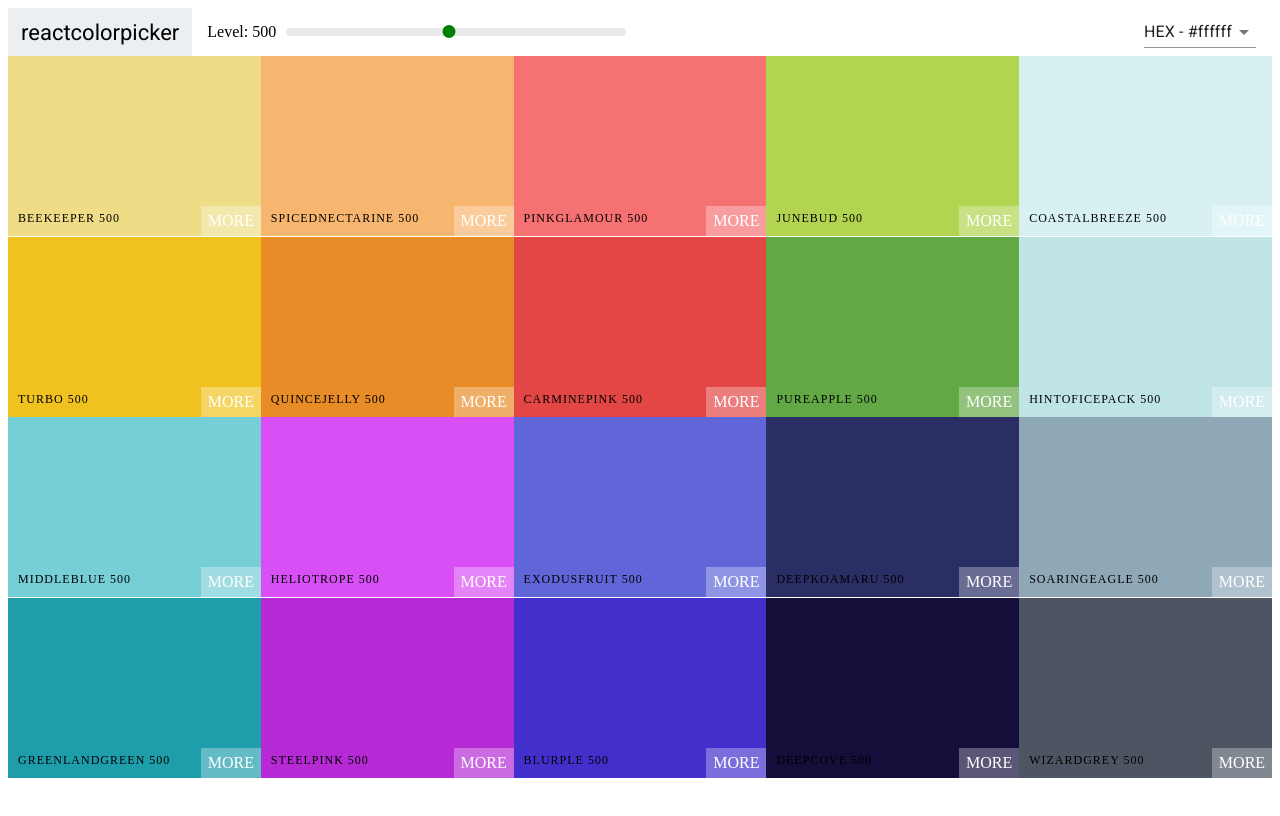
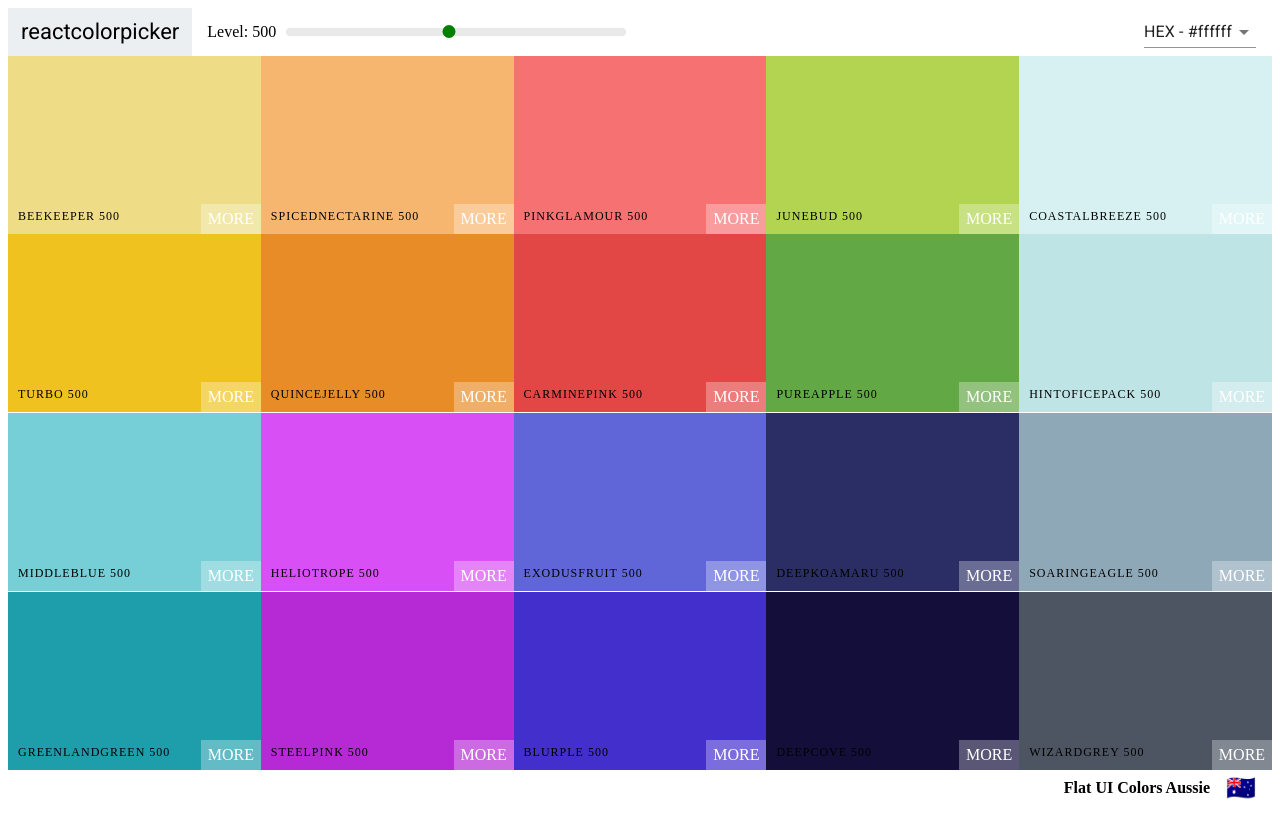
Before and after one commit to gerardsegismundo/color-palette, a React (Create React App) app: page / in a window 1280 px wide. Built offline with nearby package versions, Linux system fonts and the light colour scheme.

Commit message:
added palette footer

```diff
--- a/src/Palette.css
+++ b/src/Palette.css
@@ -1,7 +1,24 @@
 .Palette {
   height: 100vh;
+  display: flex;
+  flex-direction: column;
+  overflow: hidden;
 }
 
 .Palette-colors {
   height: 90%;
 }
+
+.Palette-footer {
+  background-color: white;
+  height: 5vh;
+  display: flex;
+  justify-content: flex-end;
+  align-items: center;
+  font-weight: bold;
+}
+
+.emoji {
+  font-size: 1.5rem;
+  margin: 0 1rem;
+}
--- a/src/Palette.js
+++ b/src/Palette.js
@@ -21,11 +21,13 @@
   }
 
   render() {
-    const { colors } = this.props.palette
+    const { colors, paletteName, emoji } = this.props.palette
     const { level, format } = this.state
 
     const colorBoxes = colors[level].map(color => {
-      return <ColorBox background={color[format]} name={color.name} />
+      return (
+        <ColorBox background={color[format]} name={color.name} key={color.id} />
+      )
     })
 
     return (
@@ -36,6 +38,10 @@
           handleChange={this.changeFormat}
         />
         <div className='Palette-colors'>{colorBoxes}</div>
+        <footer className='Palette-footer'>
+          {paletteName}
+          <span className='emoji'>{emoji}</span>
+        </footer>
       </div>
     )
   }
```
